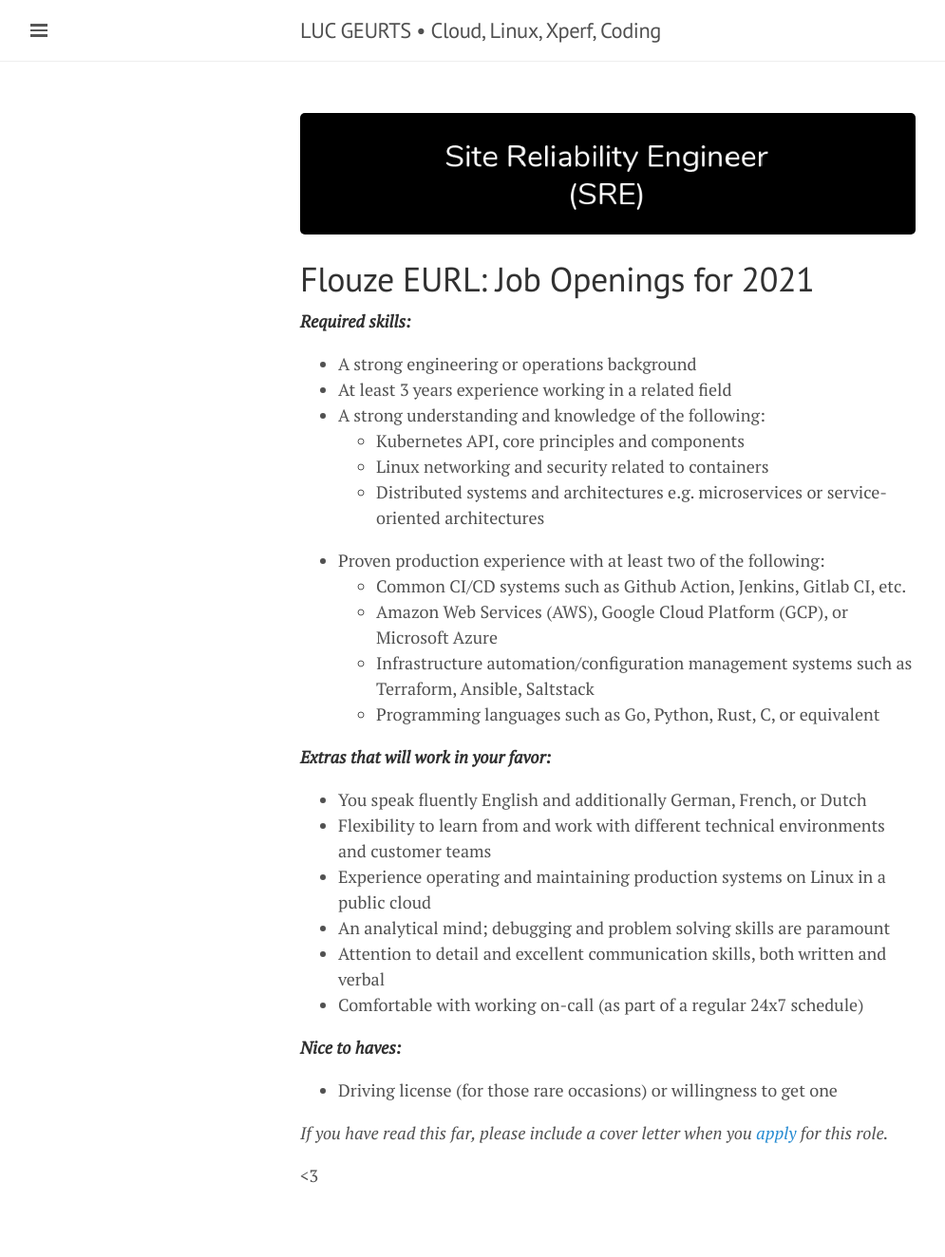
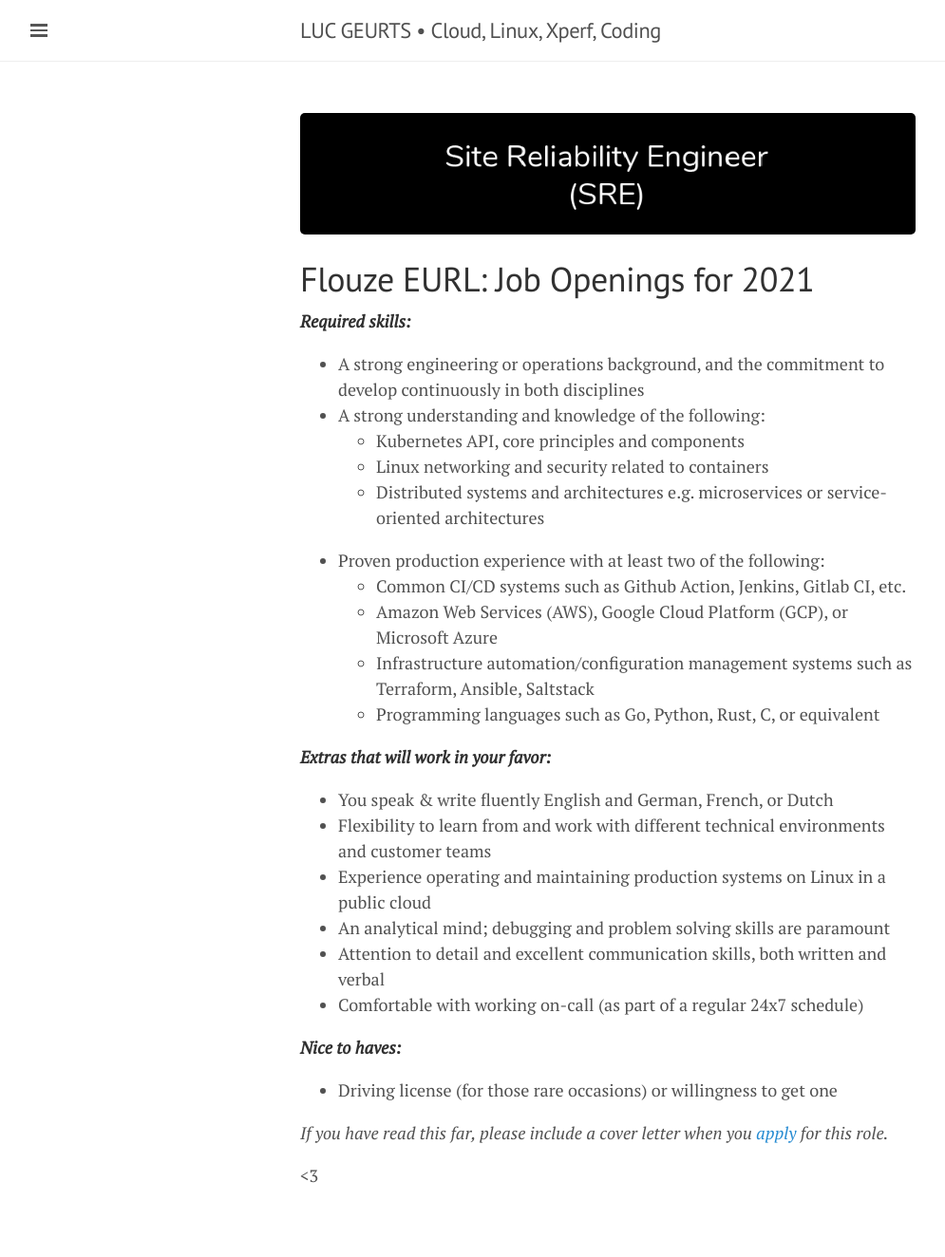
Before and after one commit to lgeurts/lgeurts.github.io, a Jekyll site: the page built from APPLICATION_FORM.md, in a window 1280 px wide. Shown: the whole page at 95% size, without its empty margins (0-995 px from the left). Built offline with Jekyll 4.4.1, drawn with Linux system fonts in a browser that asks for light colours; nearby versions of some CDN libraries; our own code applies the rules of GitHub Pages for plain Markdown files.

Commit message:
Update APPLICATION_FORM.md

```diff
--- a/APPLICATION_FORM.md
+++ b/APPLICATION_FORM.md
@@ -4,8 +4,7 @@
 
 ***Required skills:***
 
-- A strong engineering or operations background
-- At least 3 years experience working in a related field
+- A strong engineering or operations background, and the commitment to develop continuously in both disciplines
 - A strong understanding and knowledge of the following:
     * Kubernetes API, core principles and components
     * Linux networking and security related to containers
@@ -17,7 +16,7 @@
     * Programming languages such as Go, Python, Rust, C, or equivalent
 
 ***Extras that will work in your favor:***
-- You speak fluently English and additionally German, French, or Dutch
+- You speak & write fluently English and German, French, or Dutch
 - Flexibility to learn from and work with different technical environments and customer teams
 - Experience operating and maintaining production systems on Linux in a public cloud
 - An analytical mind; debugging and problem solving skills are paramount
```
